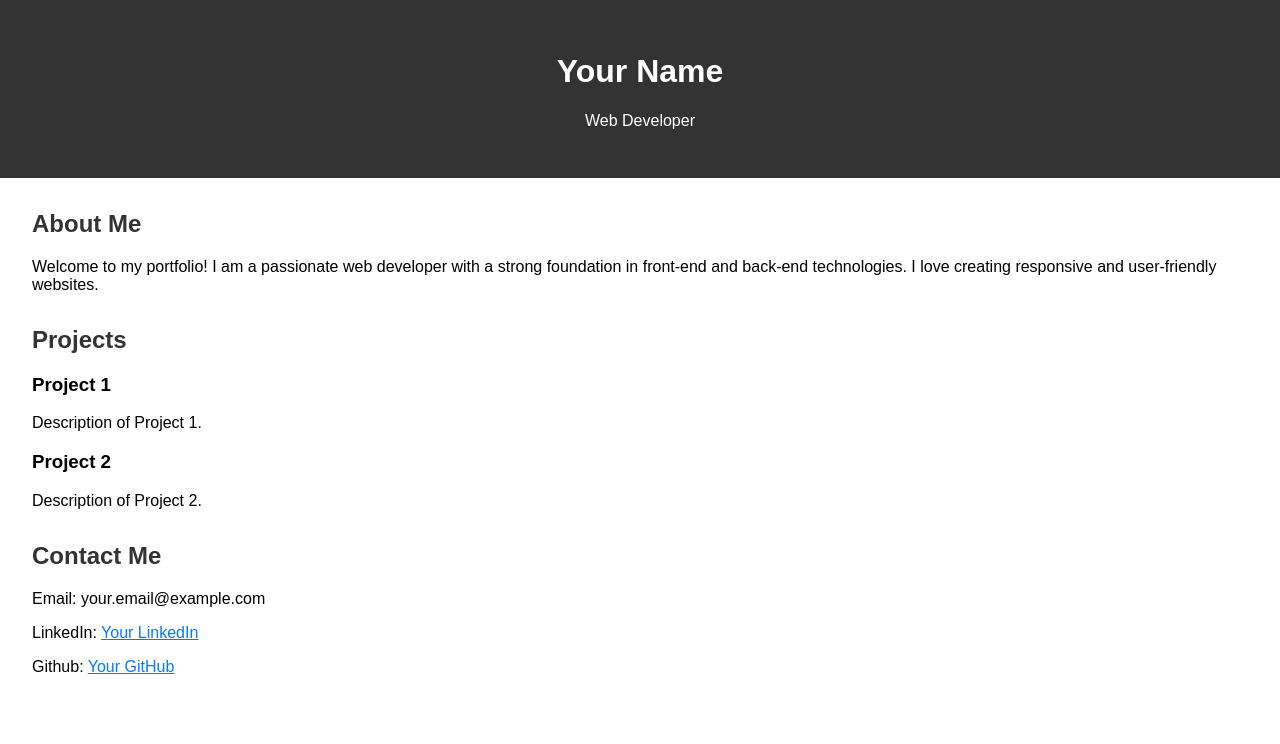
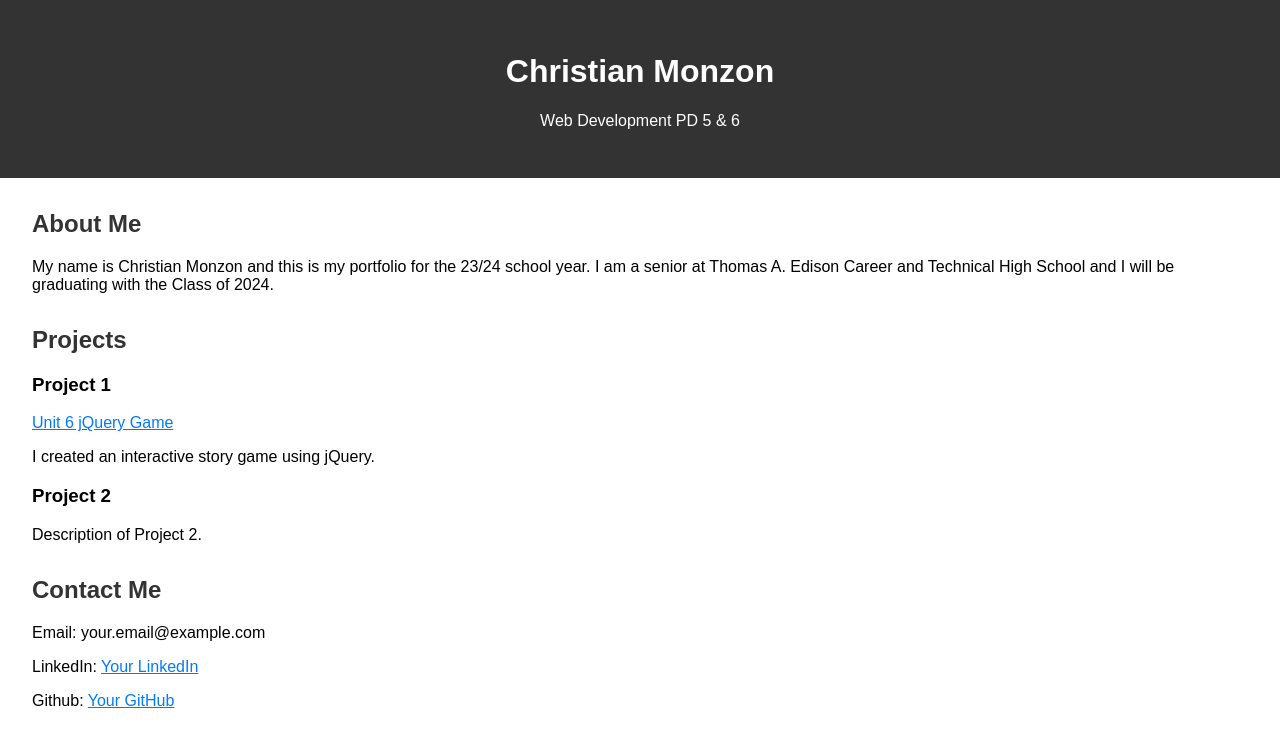
Before and after one commit to christianmonzon1/christianm.github.io, a plain HTML site: page index.html in a window 1280 px wide. Drawn offline with Linux system fonts and the light colour scheme.

Commit message:
Update index.html

```diff
--- a/index.html
+++ b/index.html
@@ -9,16 +9,14 @@
 <body>
 
     <header>
-        <h1>Your Name</h1>
-        <p>Web Developer</p>
+        <h1>Christian Monzon</h1>
+        <p>Web Development PD 5 & 6</p>
     </header>
 
     <section id="about">
         <h2>About Me</h2>
         <p>
-            Welcome to my portfolio! I am a passionate web developer with a strong foundation
-            in front-end and back-end technologies. I love creating responsive and user-friendly
-            websites.
+            My name is Christian Monzon and this is my portfolio for the 23/24 school year. I am a senior at Thomas A. Edison Career and Technical High School and I will be graduating with the Class of 2024.
         </p>
     </section>
 
@@ -26,7 +24,8 @@
         <h2>Projects</h2>
         <div class="project">
             <h3>Project 1</h3>
-            <p>Description of Project 1.</p>
+            <a href="https://christianmonzon1.github.io/Unit-6-Project" target="_blank" >Unit 6 jQuery Game</a></li>
+            <p>I created an interactive story game using jQuery.</p>
         </div>
         <div class="project">
             <h3>Project 2</h3>
```
